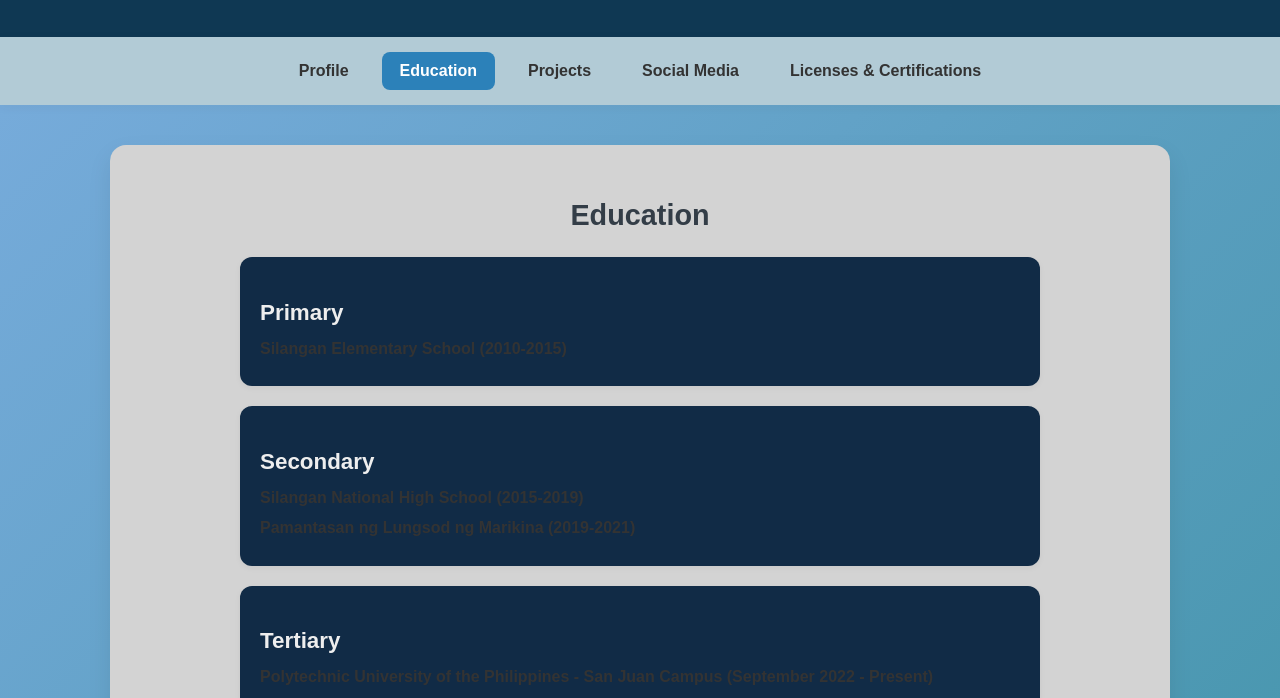
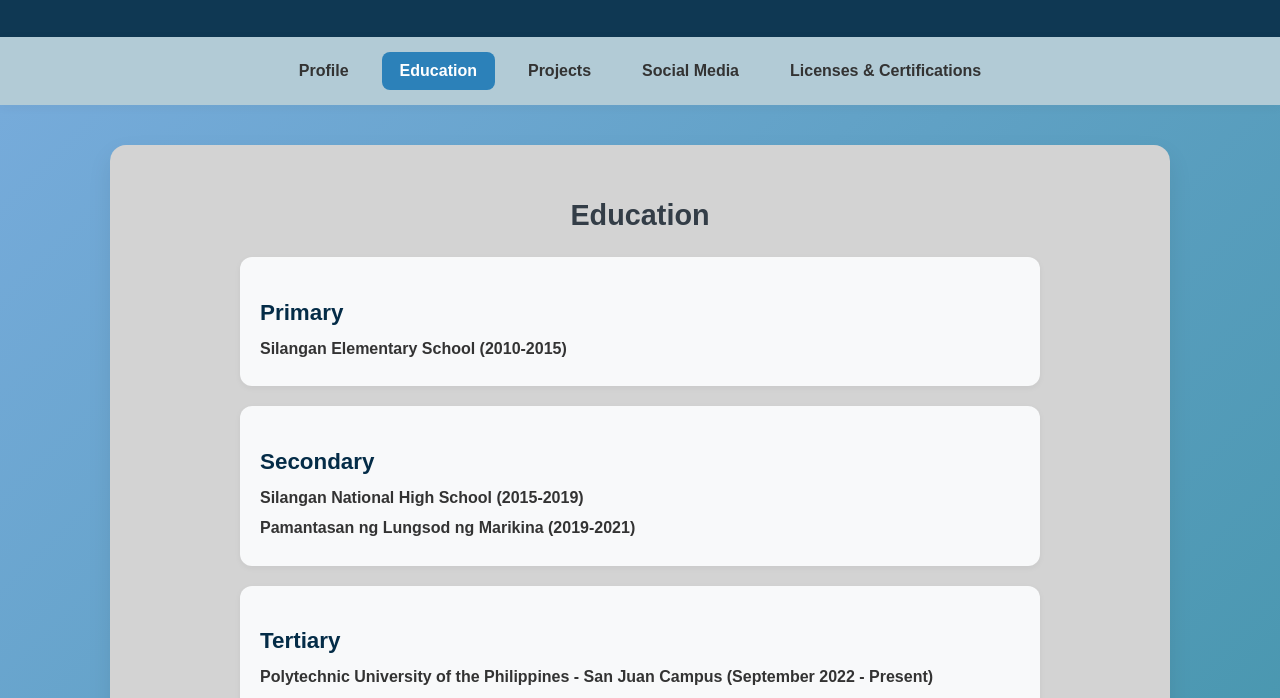
Before and after one commit to theycallmejem/theycallmejem.github.io, a plain HTML site: page index.html in a window 1280 px wide. Both pictures are taken after a click on the link "Education". Shown: the part 102-800 px from the top of the page. Drawn offline with Linux system fonts and the light colour scheme.

Commit message:
Update index.html

```diff
--- a/index.html
+++ b/index.html
@@ -205,7 +205,7 @@
     }
 
     .education-item {
-      background: #112b46ff;
+      background: #f8f9fa;
       padding: 20px;
       border-radius: 12px;
       margin-bottom: 20px;
@@ -218,7 +218,7 @@
     }
 
     .education-item h3 {
-      color: #eeeeeeff;
+      color: #042c47ff;
       margin-bottom: 10px;
       font-size: 1.4em;
     }
```
